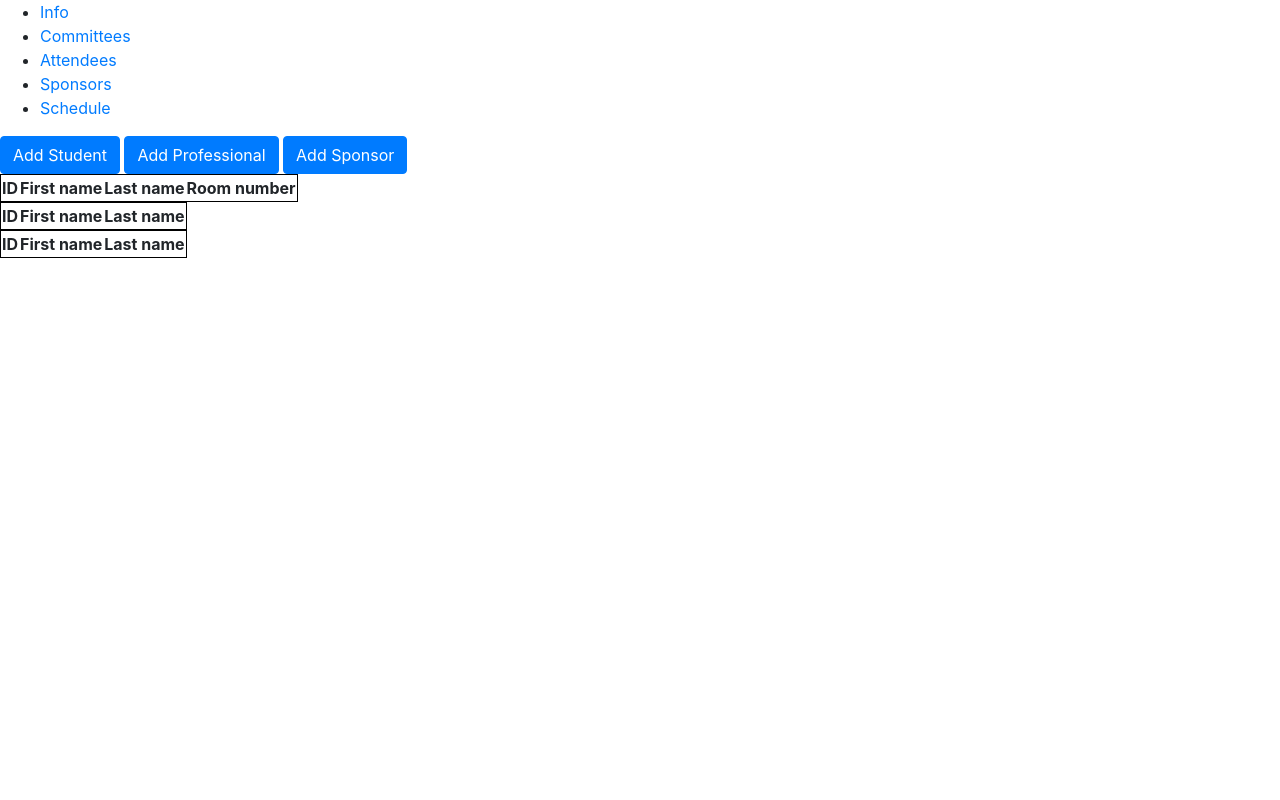
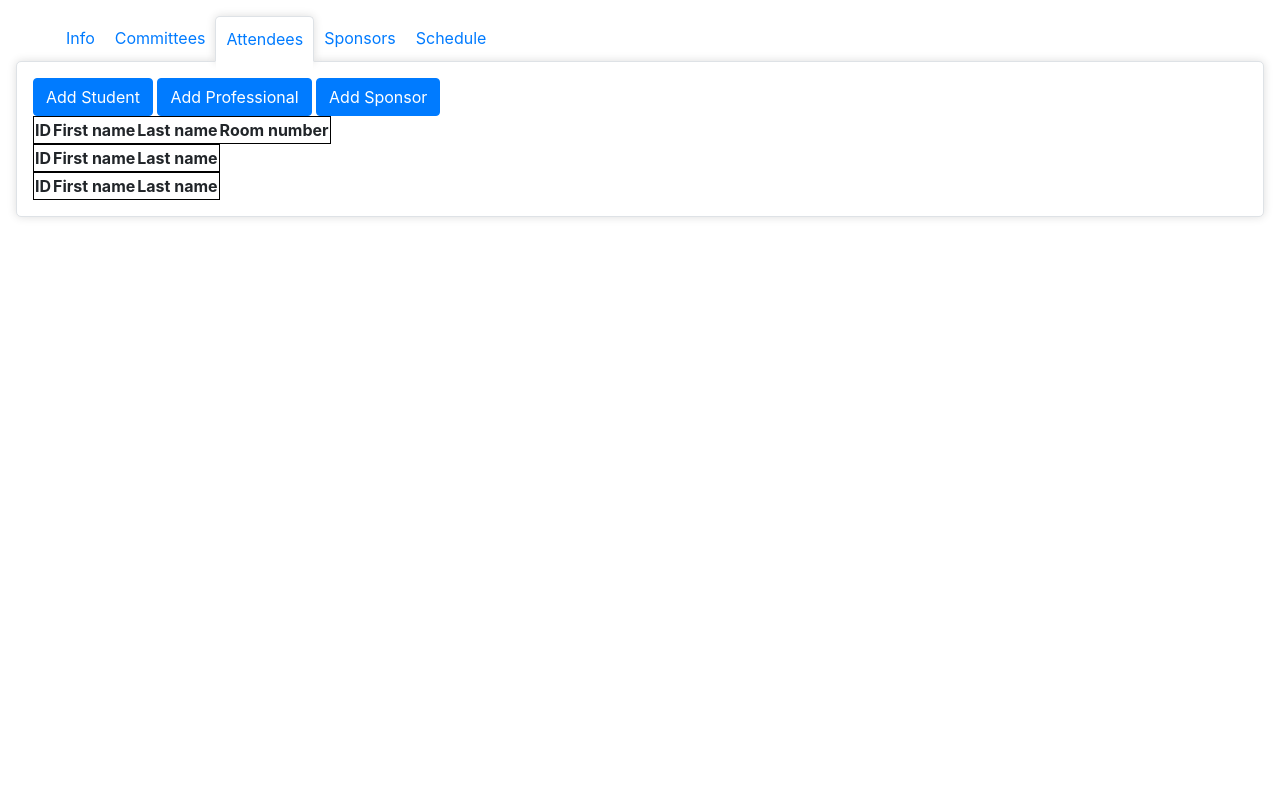
Before and after one commit to SeanCahalan/332demo, a PHP site: page /attendee/attendee.php in a window 1280 px wide. Run offline with PHP 8.4, Linux system fonts and the light colour scheme; data that the repository does not hold is empty; some libraries are stand-ins or nearby versions.

Commit message:
add style.css

```diff
--- a/attendee/attendee.php
+++ b/attendee/attendee.php
@@ -11,13 +11,14 @@
         <script src="https://cdnjs.cloudflare.com/ajax/libs/popper.js/1.14.7/umd/popper.min.js" integrity="sha384-UO2eT0CpHqdSJQ6hJty5KVphtPhzWj9WO1clHTMGa3JDZwrnQq4sF86dIHNDz0W1" crossorigin="anonymous"></script>
         <script src="https://stackpath.bootstrapcdn.com/bootstrap/4.3.1/js/bootstrap.min.js" integrity="sha384-JjSmVgyd0p3pXB1rRibZUAYoIIy6OrQ6VrjIEaFf/nJGzIxFDsf4x0xIM+B07jRM" crossorigin="anonymous"></script>
 
+        <link rel="stylesheet" href="/332demo/css/style.css" />
     </head>
     <body>
     <div id="tabs">
             <ul>
                 <li><a href="/332demo/info/info.php">Info</a></li>
                 <li><a href="/332demo/committee/committee.php">Committees</a></li>
-                <li><a href="/332demo/attendee/attendee.php">Attendees</a></li>
+                <li class="active"><a href="/332demo/attendee/attendee.php">Attendees</a></li>
                 <li><a href="/332demo/sponsor/sponsor.php">Sponsors</a></li>
                 <li><a href="/332demo/schedule/schedule.php">Schedule</a></li>
             </ul>
--- a/committee/committee.php
+++ b/committee/committee.php
@@ -11,18 +11,19 @@
         <script src="https://cdnjs.cloudflare.com/ajax/libs/popper.js/1.14.7/umd/popper.min.js" integrity="sha384-UO2eT0CpHqdSJQ6hJty5KVphtPhzWj9WO1clHTMGa3JDZwrnQq4sF86dIHNDz0W1" crossorigin="anonymous"></script>
         <script src="https://stackpath.bootstrapcdn.com/bootstrap/4.3.1/js/bootstrap.min.js" integrity="sha384-JjSmVgyd0p3pXB1rRibZUAYoIIy6OrQ6VrjIEaFf/nJGzIxFDsf4x0xIM+B07jRM" crossorigin="anonymous"></script>
 
-
+        <link rel="stylesheet" href="/332demo/css/style.css" />
     </head>
     <body>
         <div id="tabs">
             <ul>
                 <li><a href="/332demo/info/info.php">Info</a></li>
-                <li><a href="/332demo/committee/committee.php">Committees</a></li>
+                <li class="active"><a href="/332demo/committee/committee.php">Committees</a></li>
                 <li><a href="/332demo/attendee/attendee.php">Attendees</a></li>
                 <li><a href="/332demo/sponsor/sponsor.php">Sponsors</a></li>
                 <li><a href="/332demo/schedule/schedule.php">Schedule</a></li>
             </ul>
         </div>
+        <div class="content">
 
 <?php
 include '../util/DBController.php';
@@ -75,6 +76,7 @@ $names = $db_handle->runQuery("SELECT DISTINCT name FROM subcommittees ORDER BY
 
 </form>
 
+</div>
 <script type="text/javascript" src="/332demo/index.js"></script>
 
 </body>
--- /dev/null
+++ b/css/style.css
@@ -0,0 +1,54 @@
+html{
+    height: 100%;
+    width: 100%;
+}
+
+body{
+    padding: 16px;
+}
+
+#tabs ul{
+    display: flex;
+    /* border-bottom: 1px solid #ddd; */
+    width: 100%;
+    margin: 0;
+}
+
+#tabs ul li{
+    list-style-type: none;
+    padding: 10px;
+}
+
+#tabs ul li.active{
+    background: white;
+    border-top-left-radius: 5px;
+    border-top-right-radius: 5px;
+    border: 1px solid;
+    border-color: #dee2e6 #dee2e6 #fff;
+    margin-bottom: -1px;
+
+    -webkit-box-shadow: 0 0 10px #ddd;
+        box-shadow: 0 0 10px #ddd;
+    position: relative;
+}
+
+#tabs ul li.active:after{
+    content: "";
+    position: absolute;
+    top: 100%;
+    height: 10px;
+    /* border: solid 1px black; */
+    left: 0;
+    width: 100%;
+    background: white;
+}
+
+body >.content{
+    background: white;
+    padding: 16px;
+    border: solid 1px #dee2e6;
+    border-radius: 5px;
+
+    -webkit-box-shadow: 0 0 10px #ddd;
+        box-shadow: 0 0 10px #ddd;
+}
--- a/index.php
+++ b/index.php
@@ -11,6 +11,8 @@
         <script src="https://cdnjs.cloudflare.com/ajax/libs/popper.js/1.14.7/umd/popper.min.js" integrity="sha384-UO2eT0CpHqdSJQ6hJty5KVphtPhzWj9WO1clHTMGa3JDZwrnQq4sF86dIHNDz0W1" crossorigin="anonymous"></script>
         <script src="https://stackpath.bootstrapcdn.com/bootstrap/4.3.1/js/bootstrap.min.js" integrity="sha384-JjSmVgyd0p3pXB1rRibZUAYoIIy6OrQ6VrjIEaFf/nJGzIxFDsf4x0xIM+B07jRM" crossorigin="anonymous"></script>
 
+
+        <link rel="stylesheet" href="/332demo/css/style.css" />
     </head>
     <body>
 
```
Also changed, not shown: info/info.php (+8 -3 lines), schedule/schedule.php (+7 -1 lines), sponsor/sponsor.php (+9 -5 lines).
